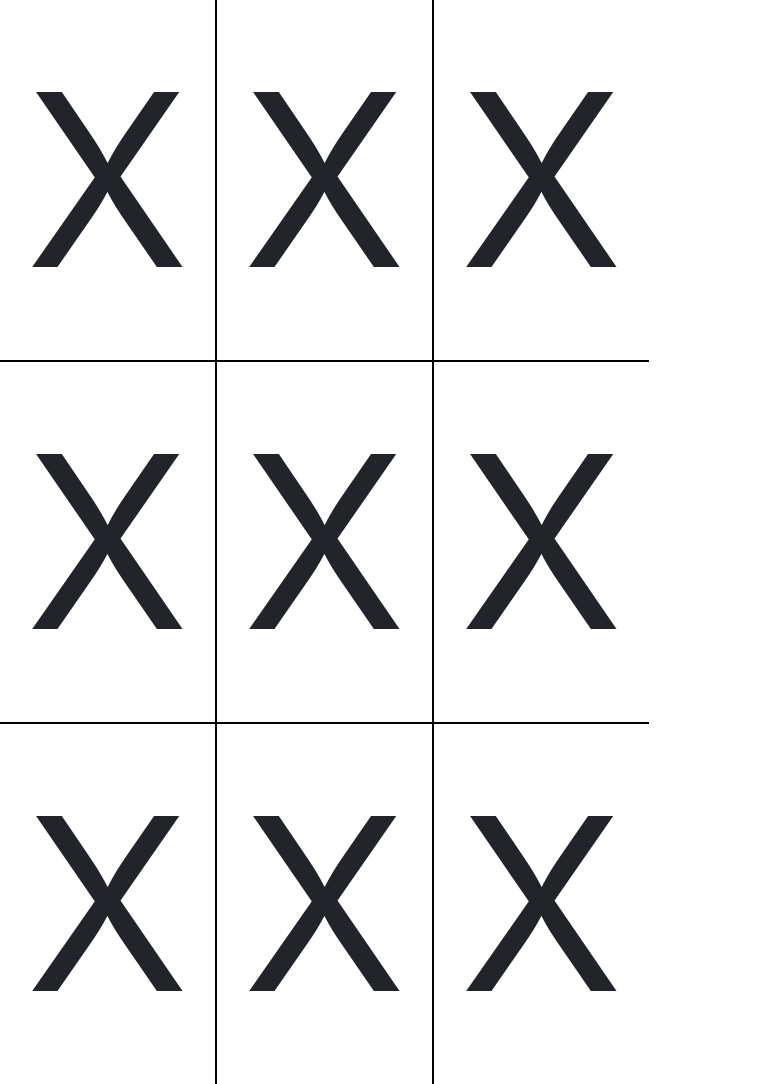
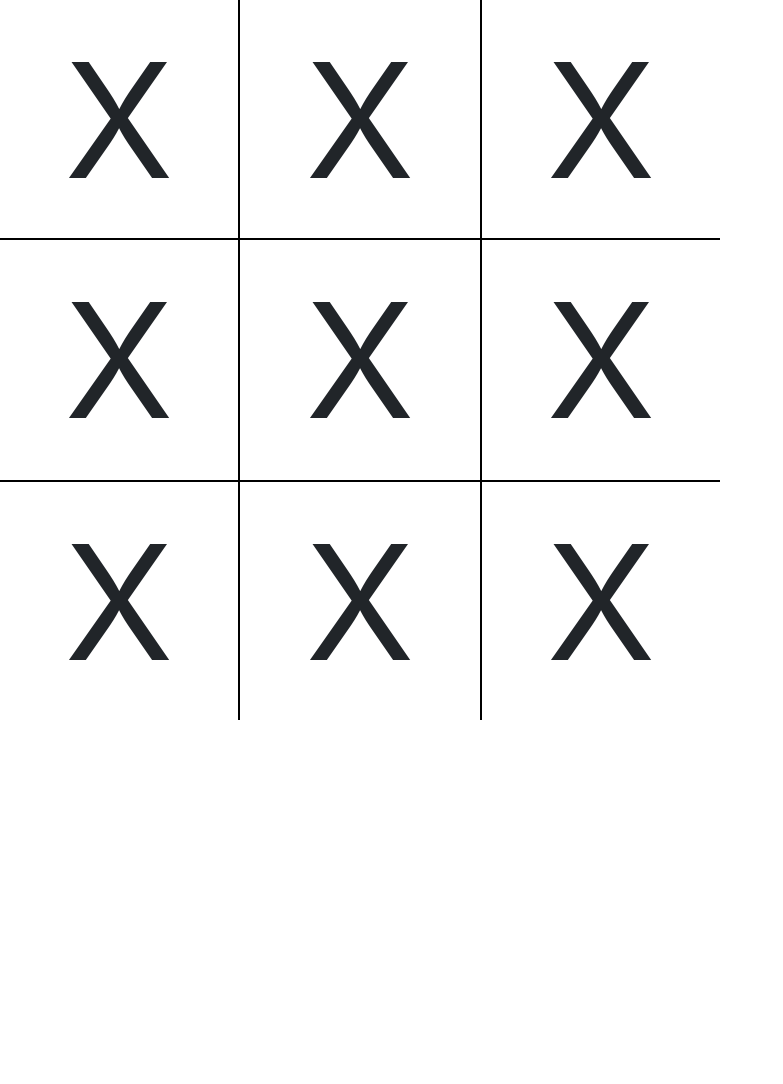
Before and after one commit to ethanstrominger/tic-tac-toe-client, a website built with webpack: page index.html in a window 1280 px wide. Shown: the whole page, without its empty margins (0-783 px from the left). After the commit the page ends 800 px from the top, so only its background shows below. Built offline with nearby package versions, Linux system fonts and the light colour scheme.

Commit message:
Make height and width of cell based on screen size
Before fix, only font was based on screen height and width.  Modified so
both cell and font are based on screen height and width using vmin
attribute.

```diff
--- a/assets/styles/index.scss
+++ b/assets/styles/index.scss
@@ -12,10 +12,12 @@ $border-color: #000;
 .cell {
   border-color: $border-color;
   border-width: 2px;
-  font-size: 30vmin;
+  font-size: 20vmin;
+  height: 30vmin;
   margin: 0;
   padding: 0 2vw;
   text-align: center;
+  width: 30vmin;
 }
 
 .column-left {
```
